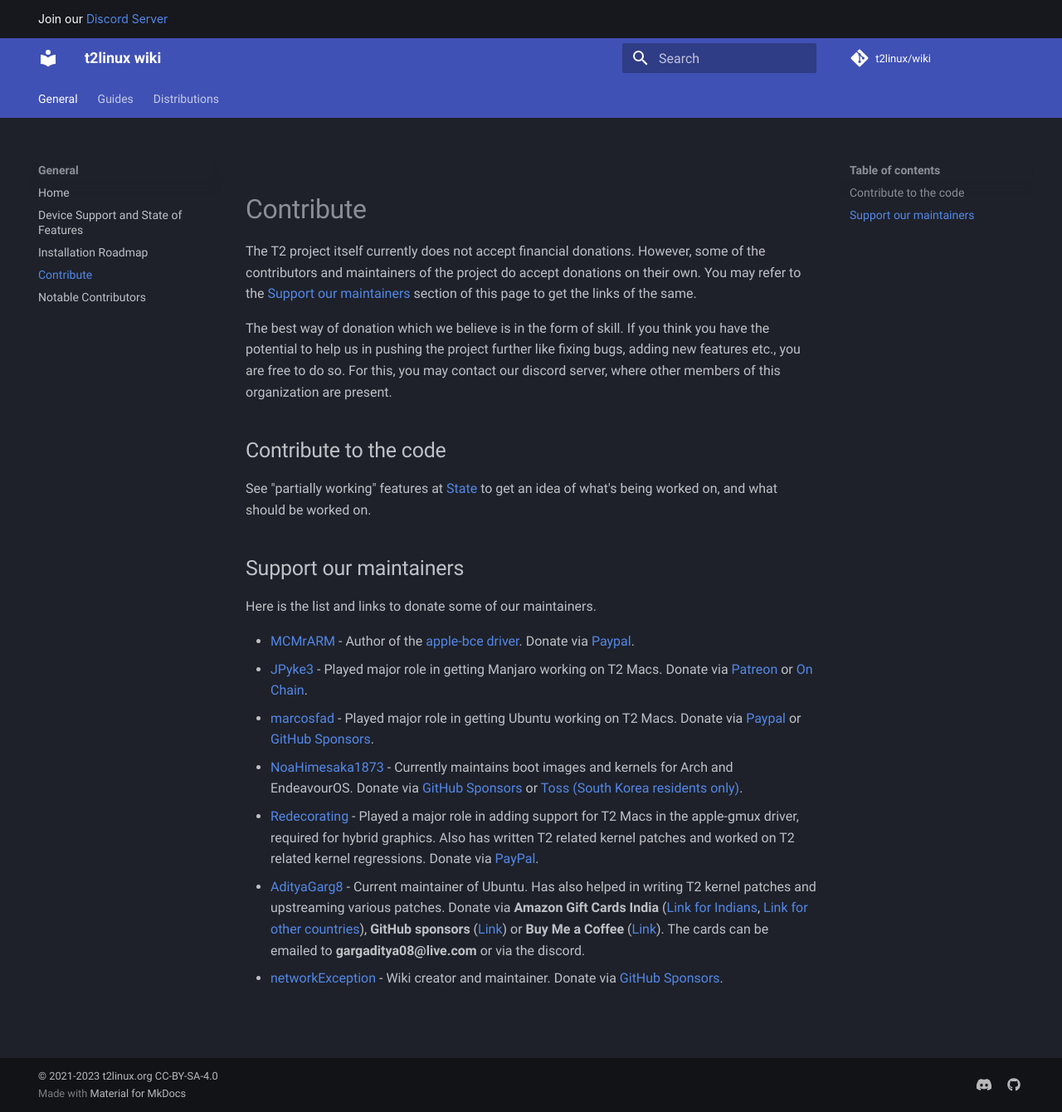
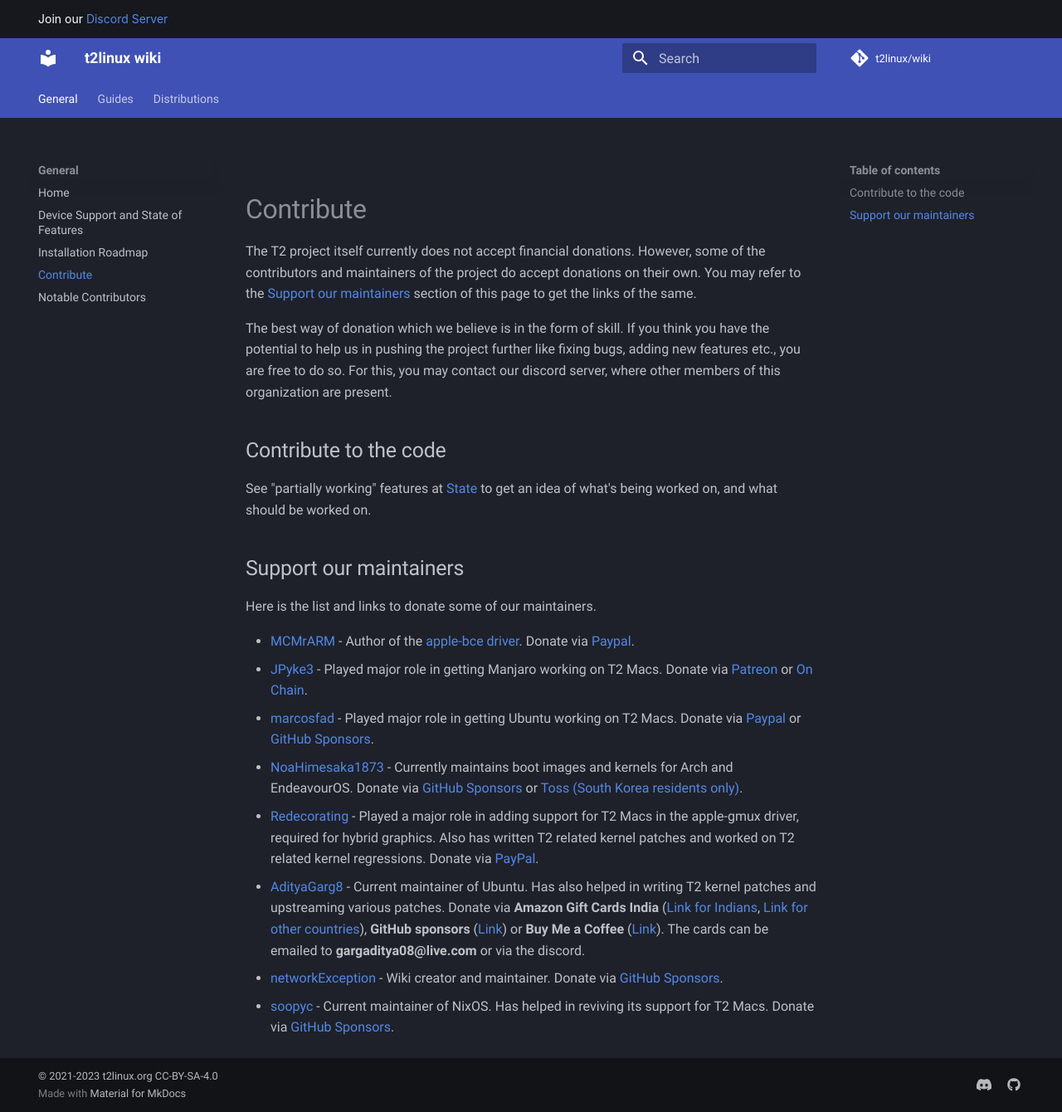
Before and after one commit to t2linux/wiki, an MkDocs documentation site: the page built from docs/contribute.md, in a window 1280 px wide and 1340 px high. Shown: the whole window at 83% size. Built offline with MkDocs 1.6.1 and Material for MkDocs 9.7.7, drawn with Linux system fonts in a browser that asks for light colours; comment, search, counter and statistics services are not loaded.

Commit message:
Wiki: Credit @soopyc (#561)

```diff
--- a/docs/contribute.md
+++ b/docs/contribute.md
@@ -19,3 +19,4 @@ Here is the list and links to donate some of our maintainers.
 - [Redecorating](https://github.com/Redecorating) - Played a major role in adding support for T2 Macs in the apple-gmux driver, required for hybrid graphics. Also has written T2 related kernel patches and worked on T2 related kernel regressions. Donate via [PayPal](https://paypal.me/redecorating).
 - [AdityaGarg8](https://github.com/AdityaGarg8) - Current maintainer of Ubuntu. Has also helped in writing T2 kernel patches and upstreaming various patches. Donate via **Amazon Gift Cards India** ([Link for Indians](https://www.amazon.in/s?k=amazon+e-gift+voucher&adgrpid=60620499282&ext_vrnc=hi&gclid=Cj0KCQjw8O-VBhCpARIsACMvVLMW9KEhsWO9xHEvOh7VLo3lCimvvJJqaKdqwj-OlN_ZAMp3ZIztQ0AaAtGAEALw_wcB&hvadid=294106443315&hvdev=m&hvlocphy=9075215&hvnetw=g&hvqmt=b&hvrand=11733182626932158840&hvtargid=kwd-314681002020&hydadcr=15237_1791630&tag=googinhydrmob-21&ref=pd_sl_3qs6ai50tg_b), [Link for other countries](https://www.g2a.com/search?query=Amazon%20India)), **GitHub sponsors** ([Link](https://github.com/sponsors/AdityaGarg8)) or **Buy Me a Coffee** ([Link](https://www.buymeacoffee.com/gargadityav)). The cards can be emailed to **gargaditya08@live.com** or via the discord.
 - [networkException](https://github.com/networkException) - Wiki creator and maintainer. Donate via [GitHub Sponsors](https://github.com/sponsors/networkException).
+- [soopyc](https://github.com/soopyc) - Current maintainer of NixOS. Has helped in reviving its support for T2 Macs. Donate via [GitHub Sponsors](https://github.com/sponsors/soopyc).
```
Also changed, not shown: docs/notable-contributors.md (+1 -0 lines).
